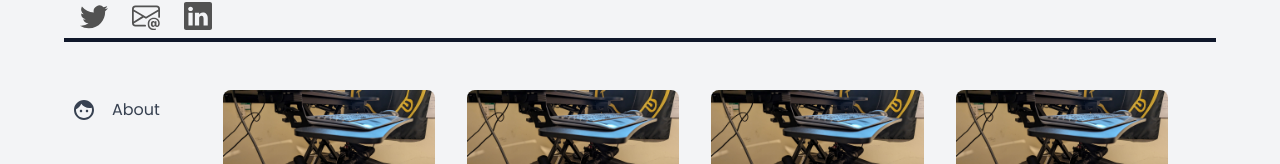
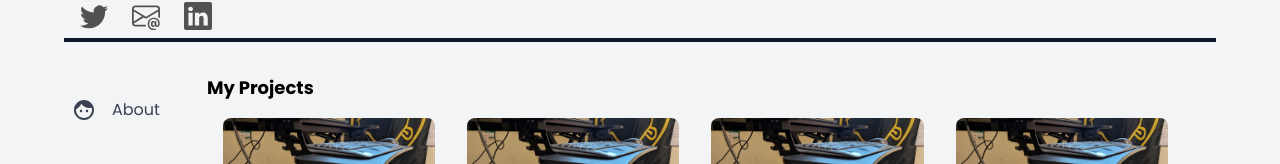
Before and after one commit to bibhashdash/bibhashdash, a Next.js app: page /work in a window 1280 px wide. Shown: the part 166-330 px from the top of the page. Built offline with nearby package versions, Linux system fonts and the light colour scheme.

Commit message:
portfolio stuff so whatevs2

```diff
--- a/src/app/work/page.tsx
+++ b/src/app/work/page.tsx
@@ -4,7 +4,7 @@ import {ContentCardWrapper} from "@/components/ContentCardWrapper";
 import {PortfolioData, PortfolioDataModel} from "@/data/portfolioData";
 import {PortfolioTextContent} from "@/components/PortfolioTextContent";
 import Modal from '@mui/material/Modal';
-import {useState} from "react";
+import React, {useState} from "react";
 import {PortfolioGalleryCard} from "@/components/PortfolioGalleryCard";
 import Box from '@mui/material/Box';
 
@@ -33,6 +33,7 @@ export default function Work() {
   useClientDimensions();
   return (
     <div className="flex h-full flex-col pb-12">
+      <p className="w-full text-lg text-center md:text-left font-bold">My Projects</p>
         <div className="grid grid-cols-2 md:grid-cols-3 lg:grid-cols-4">
           {
             PortfolioData.map(item => (
```
